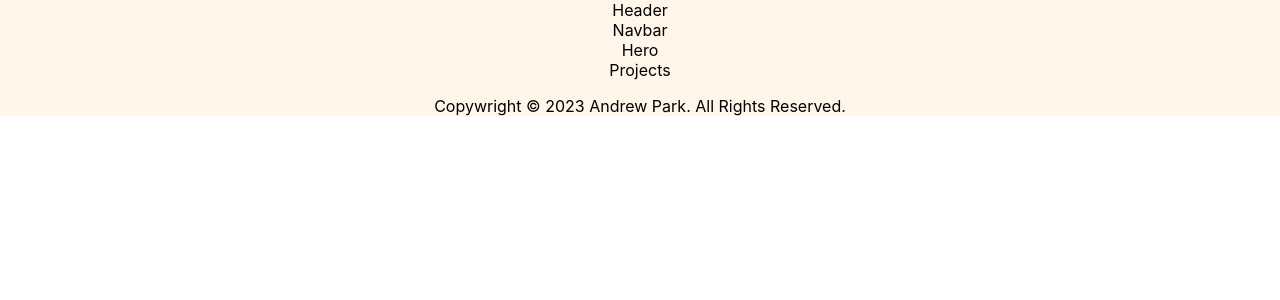
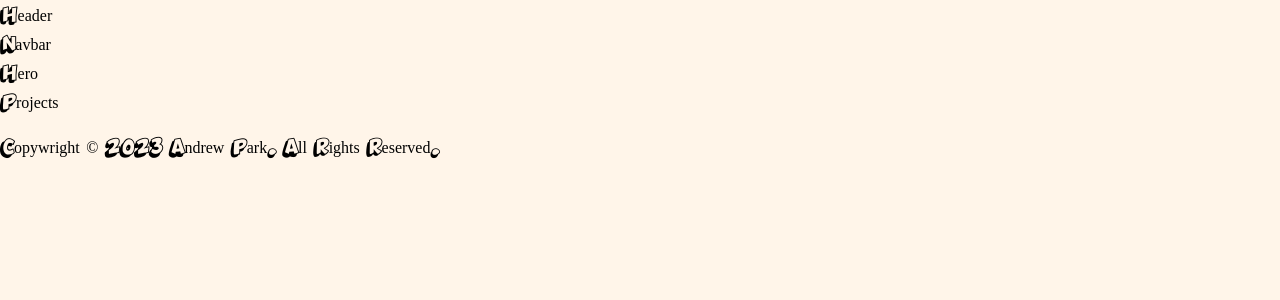
Before and after one commit to andrewypark/portfolio, a React (Create React App) app: page / in a window 1280 px wide. Shown: the top 300 px of the page. Built offline with nearby package versions, Linux system fonts and the light colour scheme.

Commit message:
swapped the fonts and made placeholders in the css

```diff
--- a/src/App.css
+++ b/src/App.css
@@ -1,4 +1,16 @@
+@font-face {
+  font-family: dynamix;
+  src: url(./Fonts/Dynamix.ttf);
+}
+
+body {
+  display: flex;
+  background-color: #FFF5E9;
+  background-image: none;
+  font-family: dynamix;
+  text-decoration: none;
+}
+
 .App {
-  background-color: #FFF5E9;
-  text-align: center;
+
 }
```
Also changed, not shown: src/Fonts/Dynamix.ttf (added).
